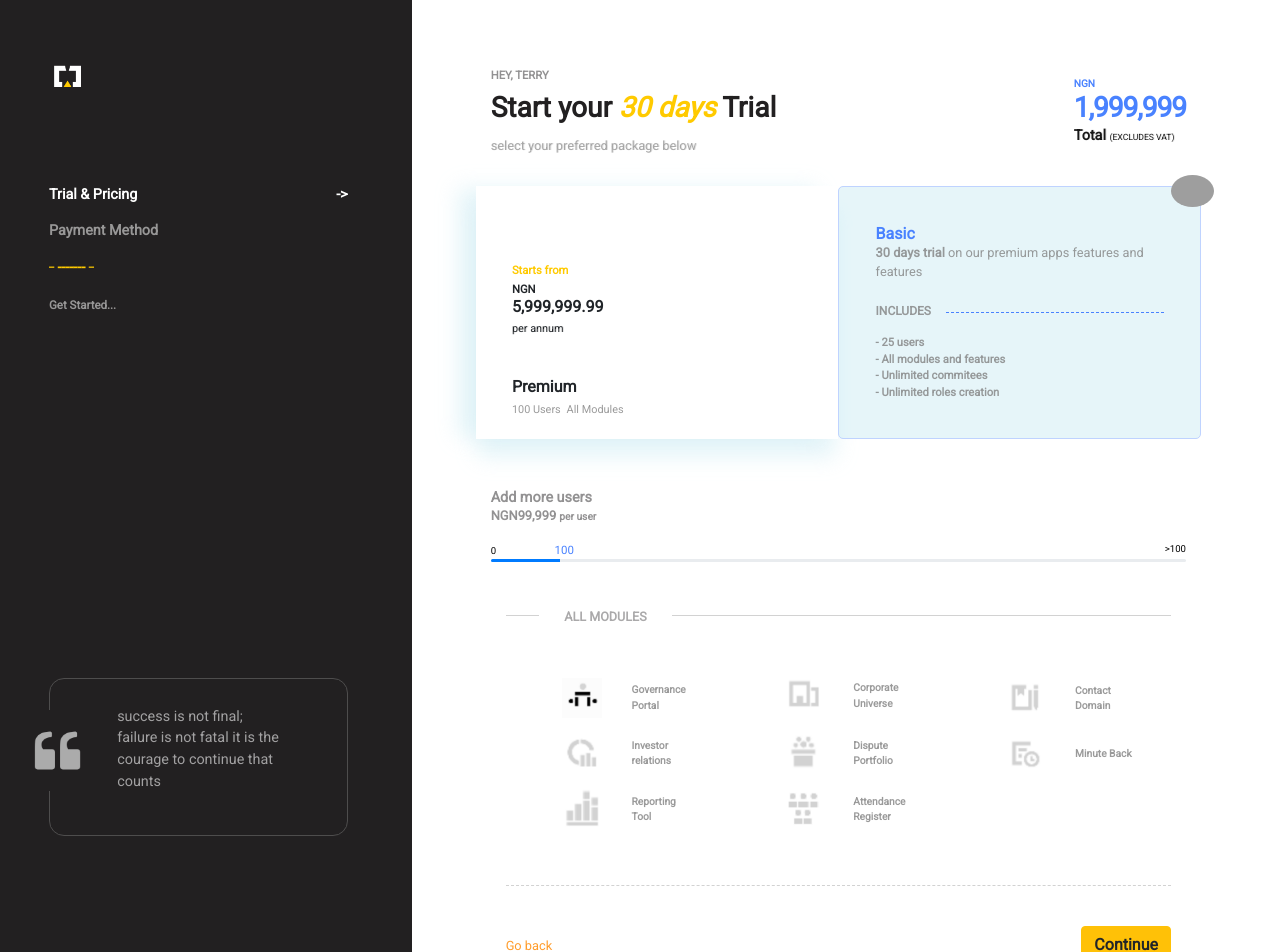
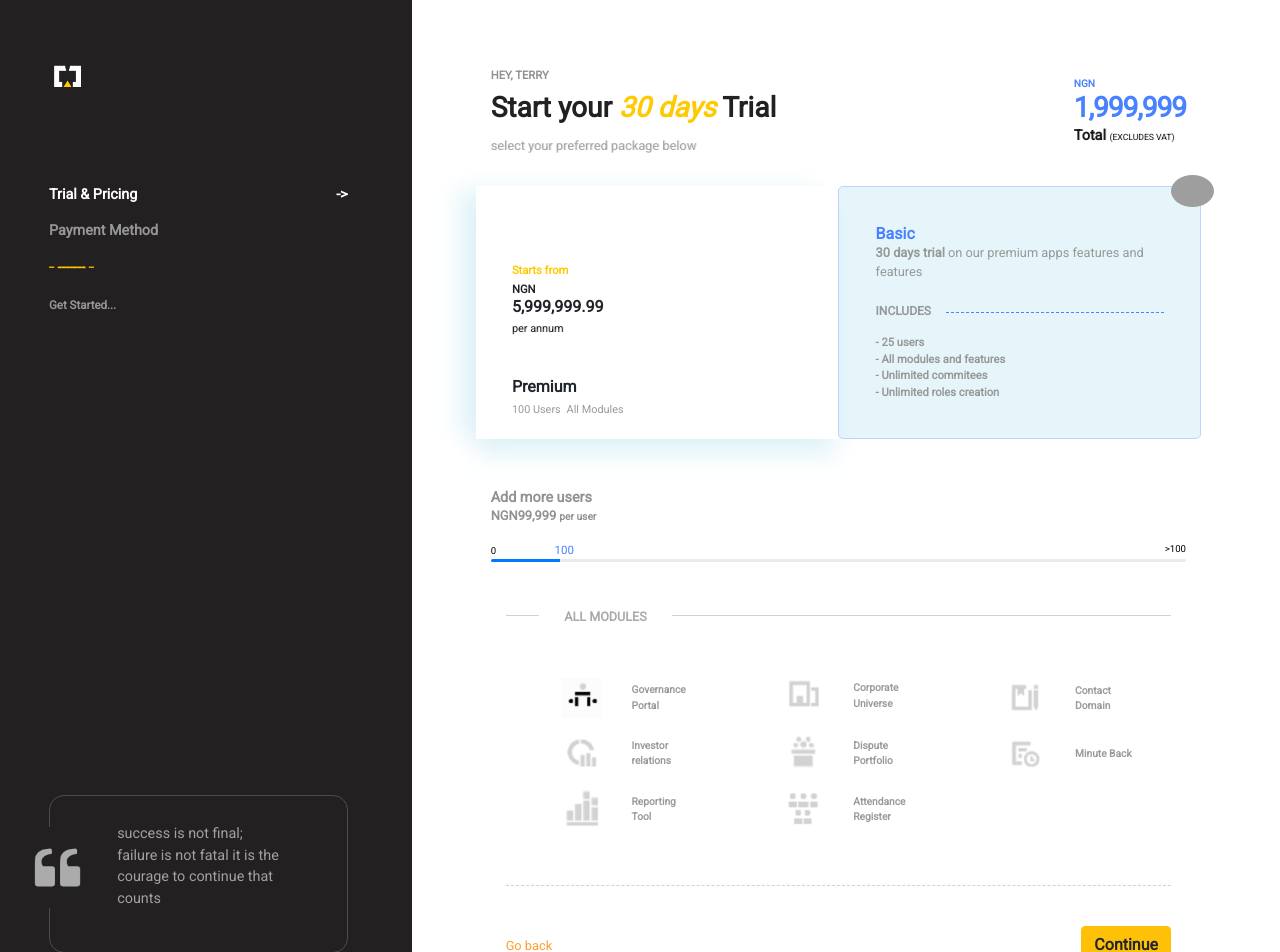
Before and after one commit to ibraheemosule/cyhermes-task, a Vue app: page / in a window 1280 px wide. Shown: the top 952 px of the page. Built offline with nearby package versions, Linux system fonts and the light colour scheme; grey boxes are pictures that could not be loaded.

Commit message:
made some margin alignments

```diff
--- a/src/components/main/subcomponents/progressBar.vue
+++ b/src/components/main/subcomponents/progressBar.vue
@@ -73,6 +73,6 @@ div.row[data-v-5259d527] {
   margin-top: 5px;
 }
 div.row[data-v-fe6aa1f2] {
-  margin-top: 0;
+  margin-top: 0 !important;
 }
 </style>
--- a/src/components/sidebar/subcomponents/navlist.vue
+++ b/src/components/sidebar/subcomponents/navlist.vue
@@ -71,7 +71,7 @@ export default {};
   }
   .quote {
     position: relative;
-    margin-top: 135%;
+    margin-top: 60vh;
     padding: 10% 25%;
     border: 1px solid #4e4d4d;
     border-radius: 15px;
```
